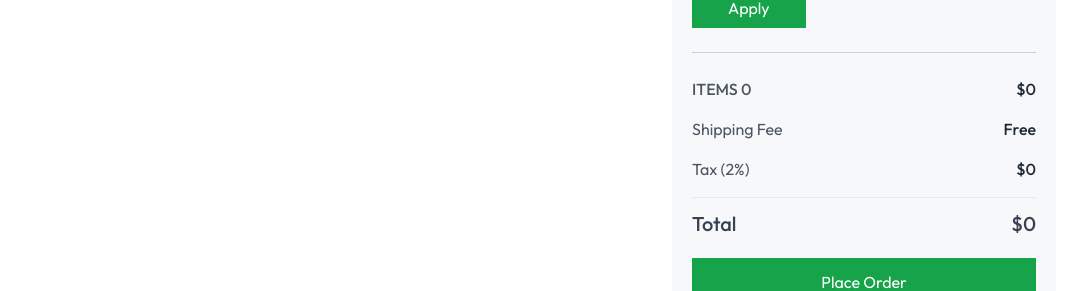
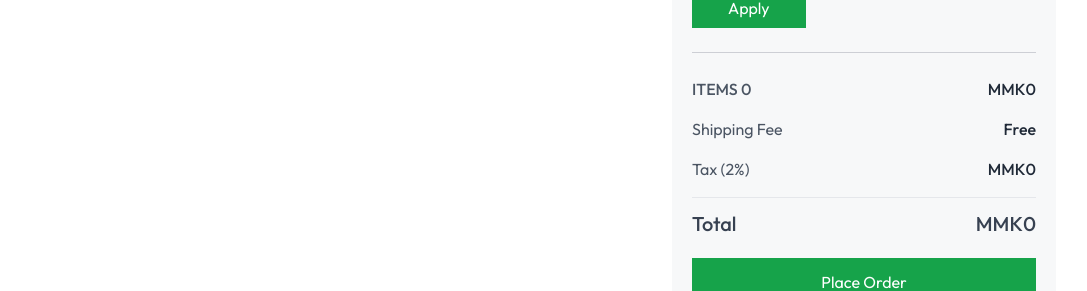
Before and after one commit to Ryanmrgo/Eco, a Next.js app: page /cart in a window 1280 px wide. Shown: the part 651-942 px from the top of the page, without its empty margins (96-1183 px from the left). Built offline with nearby package versions, Linux system fonts and the light colour scheme; no server answers; the database is empty.

Commit message:
currency change

```diff
--- a/app/product/[id]/page.jsx
+++ b/app/product/[id]/page.jsx
@@ -85,9 +85,9 @@ const Product = () => {
                         {productData.description}
                     </p>
                     <p className="text-3xl font-medium mt-6">
-                        ${productData.offerPrice}
+                        {(process.env.NEXT_PUBLIC_CURRENCY || 'MMK')}{productData.offerPrice}
                         <span className="text-base font-normal text-gray-800/60 line-through ml-2">
-                            ${productData.price}
+                            {(process.env.NEXT_PUBLIC_CURRENCY || 'MMK')}{productData.price}
                         </span>
                     </p>
                     <hr className="bg-gray-600 my-6" />
--- a/app/seller/product-list/page.jsx
+++ b/app/seller/product-list/page.jsx
@@ -74,7 +74,7 @@ const ProductList = () => {
                     </span>
                   </td>
                   <td className="px-4 py-3 max-sm:hidden">{product.category}</td>
-                  <td className="px-4 py-3">${product.offerPrice}</td>
+                  <td className="px-4 py-3">{process.env.NEXT_PUBLIC_CURRENCY || 'MMK'}{product.offerPrice}</td>
                   <td className="px-4 py-3 max-sm:hidden flex gap-2">
                     <button onClick={() => router.push(`/product/${product._id}`)} className="flex items-center gap-1 px-1.5 md:px-3.5 py-2 bg-green-600 text-white rounded-md">
                       <span className="hidden md:block">Visit</span>
--- a/components/OrderSummary.jsx
+++ b/components/OrderSummary.jsx
@@ -153,7 +153,7 @@ const OrderSummary = () => {
         <div className="space-y-4">
           <div className="flex justify-between text-base font-medium">
             <p className="uppercase text-gray-600">Items {getCartCount()}</p>
-            <p className="text-gray-800">{currency}{getCartAmount()}</p>
+            <p className="text-gray-800">{currency || 'MMK'}{getCartAmount()}</p>
           </div>
           <div className="flex justify-between">
             <p className="text-gray-600">Shipping Fee</p>
@@ -161,11 +161,11 @@ const OrderSummary = () => {
           </div>
           <div className="flex justify-between">
             <p className="text-gray-600">Tax (2%)</p>
-            <p className="font-medium text-gray-800">{currency}{Math.floor(getCartAmount() * 0.02)}</p>
+            <p className="font-medium text-gray-800">{currency || 'MMK'}{Math.floor(getCartAmount() * 0.02)}</p>
           </div>
           <div className="flex justify-between text-lg md:text-xl font-medium border-t pt-3">
             <p>Total</p>
-            <p>{currency}{getCartAmount() + Math.floor(getCartAmount() * 0.02)}</p>
+            <p>{currency || 'MMK'}{getCartAmount() + Math.floor(getCartAmount() * 0.02)}</p>
           </div>
         </div>
       </div>
--- a/components/ProductCard.jsx
+++ b/components/ProductCard.jsx
@@ -50,7 +50,7 @@ const ProductCard = ({ product }) => {
             </div>
 
             <div className="flex items-end justify-between w-full mt-1">
-                <p className="text-base font-medium">{currency}{product.offerPrice}</p>
+                <p className="text-base font-medium">{currency || 'MMK'}{product.offerPrice}</p>
                 <button className=" max-sm:hidden px-4 py-1.5 text-gray-500 border border-gray-500/20 rounded-full text-xs hover:bg-slate-50 transition">
                     Buy now
                 </button>
--- a/context/AppContext.jsx
+++ b/context/AppContext.jsx
@@ -13,7 +13,7 @@ export const useAppContext = () => {
 
 export const AppContextProvider = (props) => {
 
-    const currency = process.env.NEXT_PUBLIC_CURRENCY
+    const currency = process.env.NEXT_PUBLIC_CURRENCY || 'MMK'
     const router = useRouter()
 
     const { user } = useUser()
```
Also changed, not shown: 1 other file (tests, documents, lock files or other folders).
